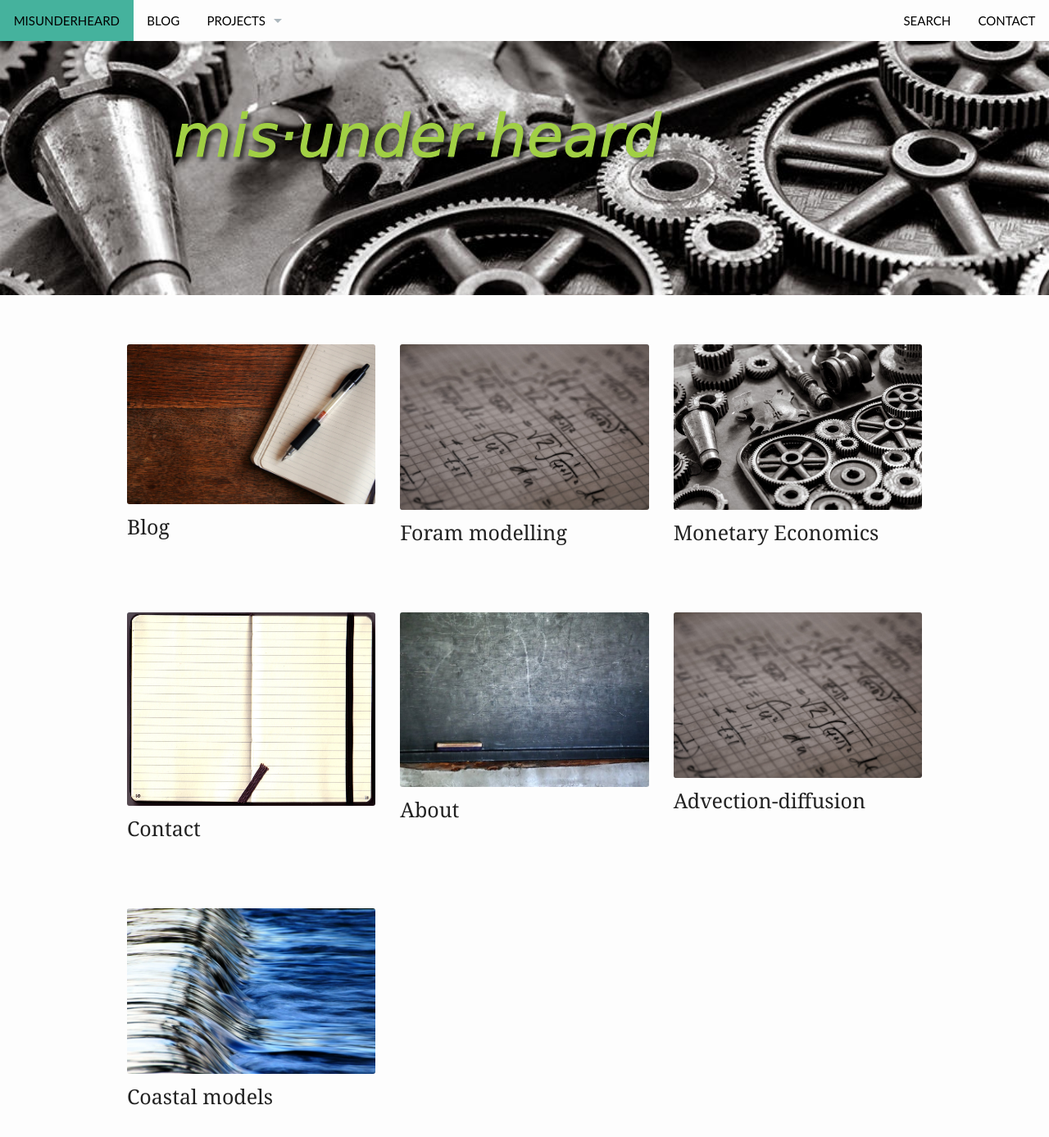
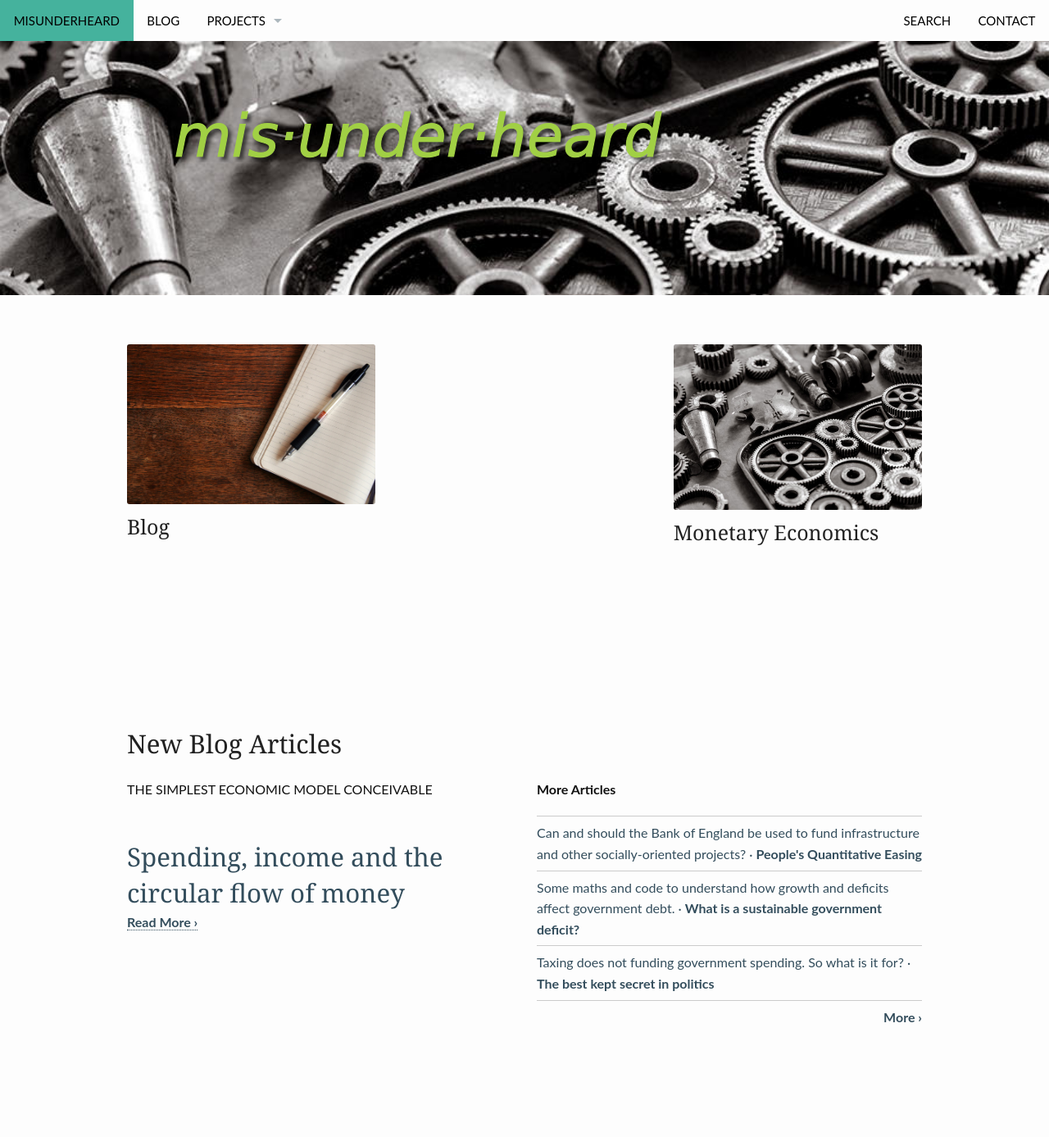
Before and after one commit to spatchcock/spatchcock.github.io, a Jekyll site: the page built from pages/pages-root-folder/index.md, in a window 1280 px wide and 1400 px high. Shown: the top 1387 px of the window at 82% size. Built offline with Jekyll 4.4.1, drawn with Linux system fonts in a browser that asks for light colours; some of the changed lines change nothing that is shown.

Commit message:
update homepage

```diff
--- a/pages/pages-root-folder/index.md
+++ b/pages/pages-root-folder/index.md
@@ -12,36 +12,36 @@
   url: 'http://spatchcock.github.io/blog/'
   image: notes-on-wood-3-1315481.jpg
   text: ''
+#widget3:
+#  title: "Foram modelling"
+#  url: 'http://spatchcock.github.io/foram_python/'
+#  text: ''
+#  image: integral-calculations-1535285.jpg
 widget2:
-  title: "Foram modelling"
-  url: 'http://spatchcock.github.io/foram_python/'
-  text: ''
-  image: integral-calculations-1535285.jpg
-widget3:
   title: "Monetary Economics"
   url: 'https://spatchcock.github.io/monetary_economics'
   image: 239_1.jpg
   text: ''
-widget4:
-  title: "Contact"
-  url: 'https://spatchcock.github.io/contact'
-  image: blank-moleskine-pages-1530260.jpg
-  text: ''
-widget5:
-  title: "About"
-  url: 'https://spatchcock.github.io/about'
-  image: chalkboard-1309469.jpg
-  text: ''
-widget6:
-  title: "Advection-diffusion"
-  url: 'https://spatchcock.github.io/about'
-  image: integral-calculations-1535285.jpg
-  text: ''
-widget7:
-  title: "Coastal models"
-  url: 'https://spatchcock.github.io/about'
-  image: flow-1359872.jpg
-  text: ''
+#widget4:
+#  title: "Contact"
+#  url: 'https://spatchcock.github.io/contact'
+#  image: blank-moleskine-pages-1530260.jpg
+#  text: ''
+#widget5:
+#  title: "About"
+#  url: 'https://spatchcock.github.io/about'
+#  image: chalkboard-1309469.jpg
+#  text: ''
+#widget6:
+#  title: "Advection-diffusion"
+#  url: 'https://spatchcock.github.io/about'
+#  image: integral-calculations-1535285.jpg
+#  text: ''
+#widget7:
+#  title: "Coastal models"
+#  url: 'https://spatchcock.github.io/about'
+#  image: flow-1359872.jpg
+#  text: ''
 #
 # Use the call for action to show a button on the frontpage
 #
```
